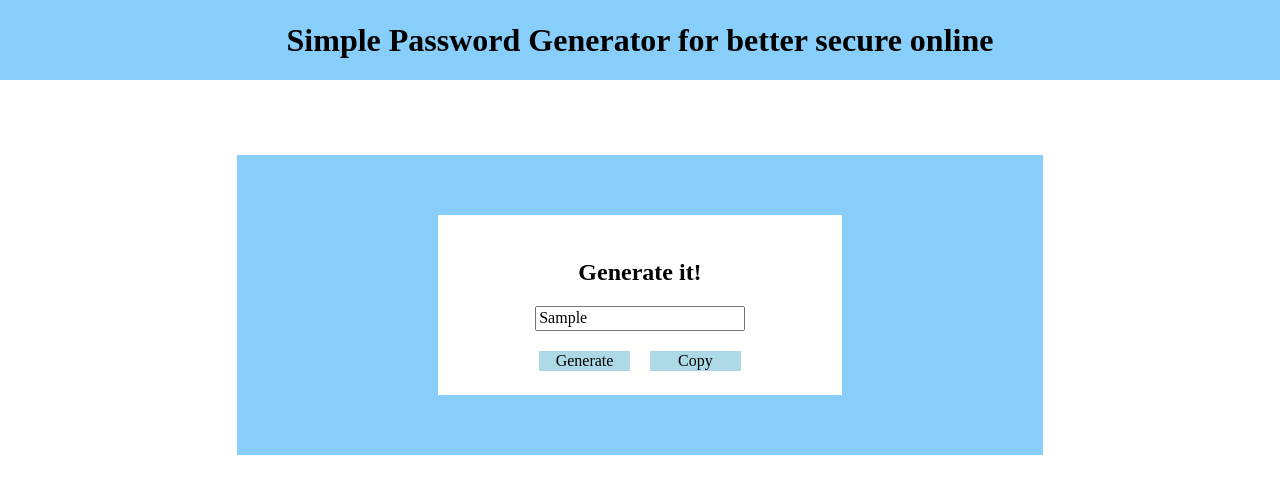
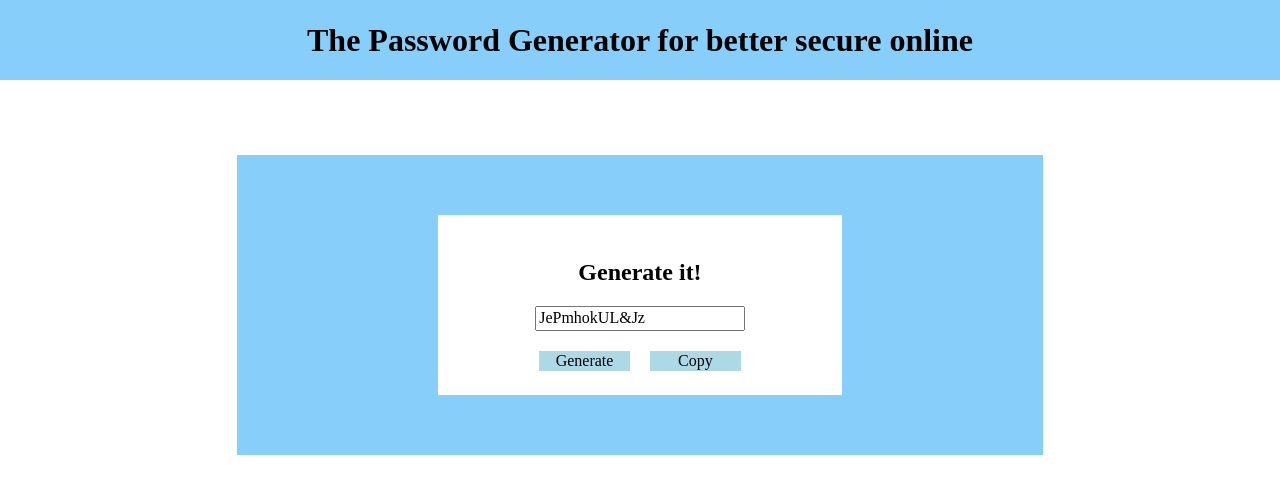
Before and after one commit to denysMoon/password-generator-webpack, a website built with webpack: page src/index.html in a window 1280 px wide. Both pictures are taken after typing "Sample" into the empty fields and a click on the button "Generate". Built offline with nearby package versions, Linux system fonts and the light colour scheme.

Commit message:
add password generator

```diff
--- a/src/index.html
+++ b/src/index.html
@@ -9,7 +9,7 @@
 <body>
     <header>
         <h1>
-            Simple Password Generator for better secure online
+            The Password Generator for better secure online
         </h1>
     </header>
     <div class="container">
@@ -18,7 +18,7 @@
                 <h2>
                     Generate it!
                 </h2>
-                <input type="text">
+                <input type="text" value="">
                 <div class="button-block">
                     <button id="generate-button">Generate</button>
                     <button id="copy-button">Copy</button>
--- a/src/index.js
+++ b/src/index.js
@@ -3,3 +3,26 @@ import './style/style.css'
 const generateButton = document.querySelector('#generate-button')
 const copyButton = document.querySelector('#copy-button')
 const input = document.querySelector('input')
+
+const writePassword = () =>{
+    const chars = '0123456789abcdefghijklmnopqrstuvwxyz!@#$%^&*()ABCDEFGHIJKLMNOPQRSTUVWXYZ'
+    const passwordLength = 12
+    let password = ''
+
+    for(let i = 0; i<passwordLength; i++){
+        const randomNumber = Math.floor(Math.random() * chars.length)
+        password += chars.substring(randomNumber, randomNumber +1)
+    }
+
+    input.value = password
+}
+
+const copyPassword = () =>{
+    const password = document.querySelector('input')
+    password.select()
+    document.execCommand("copy")
+    console.log(password.value)
+}
+
+generateButton.addEventListener('click', writePassword)
+copyButton.addEventListener('click', copyPassword)
```
